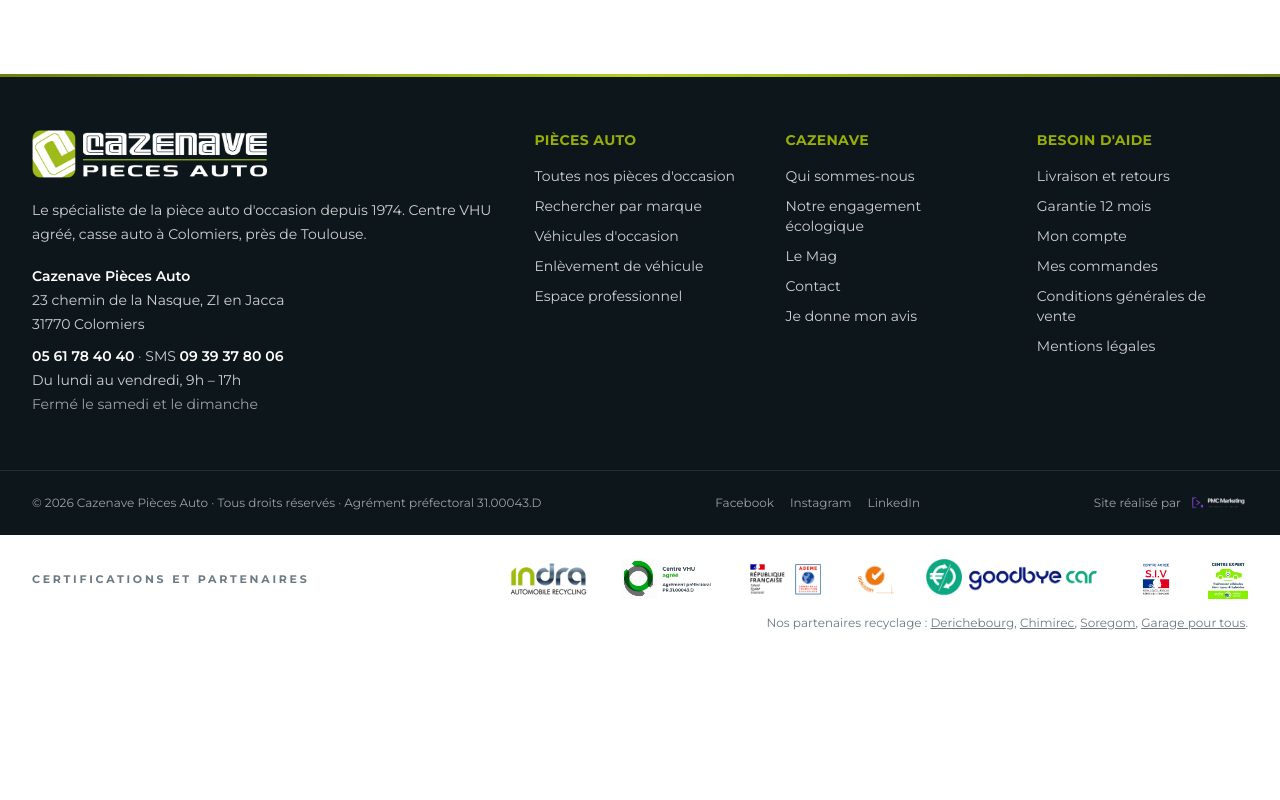
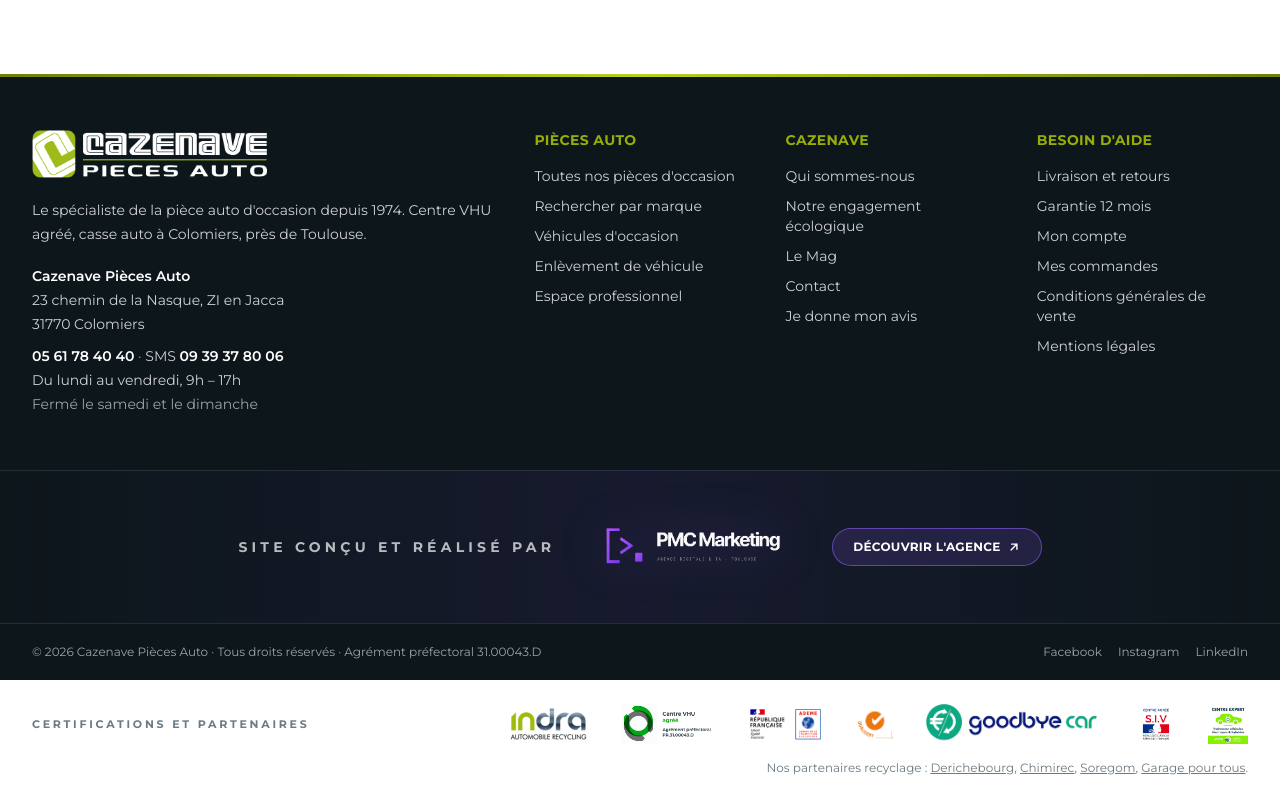
Before and after one commit to pinsaultmatteo-collab/cazenave-pieces-auto, a Next.js app: page /panier in a window 1280 px wide. Shown: the part 765-1565 px from the top of the page. Before the commit the page ends 1420 px from the top, so only its background shows below. Built offline with nearby package versions, Linux system fonts and the light colour scheme; no server answers; a web font is replaced by a local one.

Commit message:
Pied de page : bandeau « Site conçu et réalisé par PMC Marketing » bien visible, logo agrandi et bouton vers l'agence
Co-Authored-By: Claude Fable 5.1 <noreply@anthropic.com>

```diff
--- a/src/components/site/Footer.tsx
+++ b/src/components/site/Footer.tsx
@@ -103,23 +103,39 @@ export function Footer() {
         ))}
       </div>
 
-      {/* Ligne légale et signature de l'agence */}
+      {/* Signature de l'agence : bandeau bien visible, avec l'accord du client */}
+      <div className="border-t border-white/10 bg-gradient-to-r from-night via-[#171a2e] to-night">
+        <a
+          href="https://www.agence-pmc-marketing.com/"
+          target="_blank"
+          rel="noopener noreferrer"
+          title="PMC Marketing, agence digitale et IA à Toulouse"
+          className="group container-x flex flex-col items-center justify-center gap-4 py-8 text-center md:flex-row md:gap-10 md:py-9"
+        >
+          <span className="text-xs font-bold uppercase tracking-[0.3em] text-white/70 transition group-hover:text-white sm:text-sm">
+            Site conçu et réalisé par
+          </span>
+          <Image
+            src={logoPmc}
+            alt="PMC Marketing, agence digitale et IA à Toulouse"
+            className="h-16 w-auto drop-shadow-[0_0_24px_rgba(139,92,246,0.35)] transition-transform duration-300 group-hover:scale-105 sm:h-20"
+          />
+          <span className="inline-flex items-center gap-1.5 rounded-full border border-[#8b5cf6]/60 bg-[#8b5cf6]/15 px-5 py-2.5 text-xs font-bold uppercase tracking-wide text-white transition group-hover:bg-[#8b5cf6]/35 group-hover:shadow-[0_0_30px_rgba(139,92,246,0.45)]">
+            Découvrir l&apos;agence
+            <svg viewBox="0 0 24 24" width="14" height="14" fill="none" stroke="currentColor" strokeWidth="2.4" strokeLinecap="round" strokeLinejoin="round" aria-hidden>
+              <path d="M7 17 17 7M8 7h9v9" />
+            </svg>
+          </span>
+        </a>
+      </div>
+
+      {/* Ligne légale */}
       <div className="border-t border-white/10">
-        <div className="container-x flex flex-col items-center justify-between gap-3 py-4 text-center text-[11px] text-white/60 md:flex-row md:py-5 md:text-left md:text-xs">
+        <div className="container-x flex flex-col items-center justify-between gap-2 py-4 text-center text-[11px] text-white/60 md:flex-row md:py-5 md:text-left md:text-xs">
           <p>
             © {year} {site.name} · Tous droits réservés · Agrément préfectoral {site.agrement}
           </p>
-          <a
-            href="https://www.agence-pmc-marketing.com/"
-            target="_blank"
-            rel="noopener noreferrer"
-            title="PMC Marketing, agence digitale et IA à Toulouse"
-            className="group flex items-center gap-2 text-white/60 transition hover:text-white md:order-3"
-          >
-            <span>Site réalisé par</span>
-            <Image src={logoPmc} alt="PMC Marketing" className="h-6 w-auto opacity-90 transition group-hover:opacity-100" />
-          </a>
-          <div className="flex items-center gap-4 md:order-2">
+          <div className="flex items-center gap-4">
             <a href={site.social.facebook} target="_blank" rel="noopener noreferrer" className="hover:text-white">
               Facebook
             </a>
```
